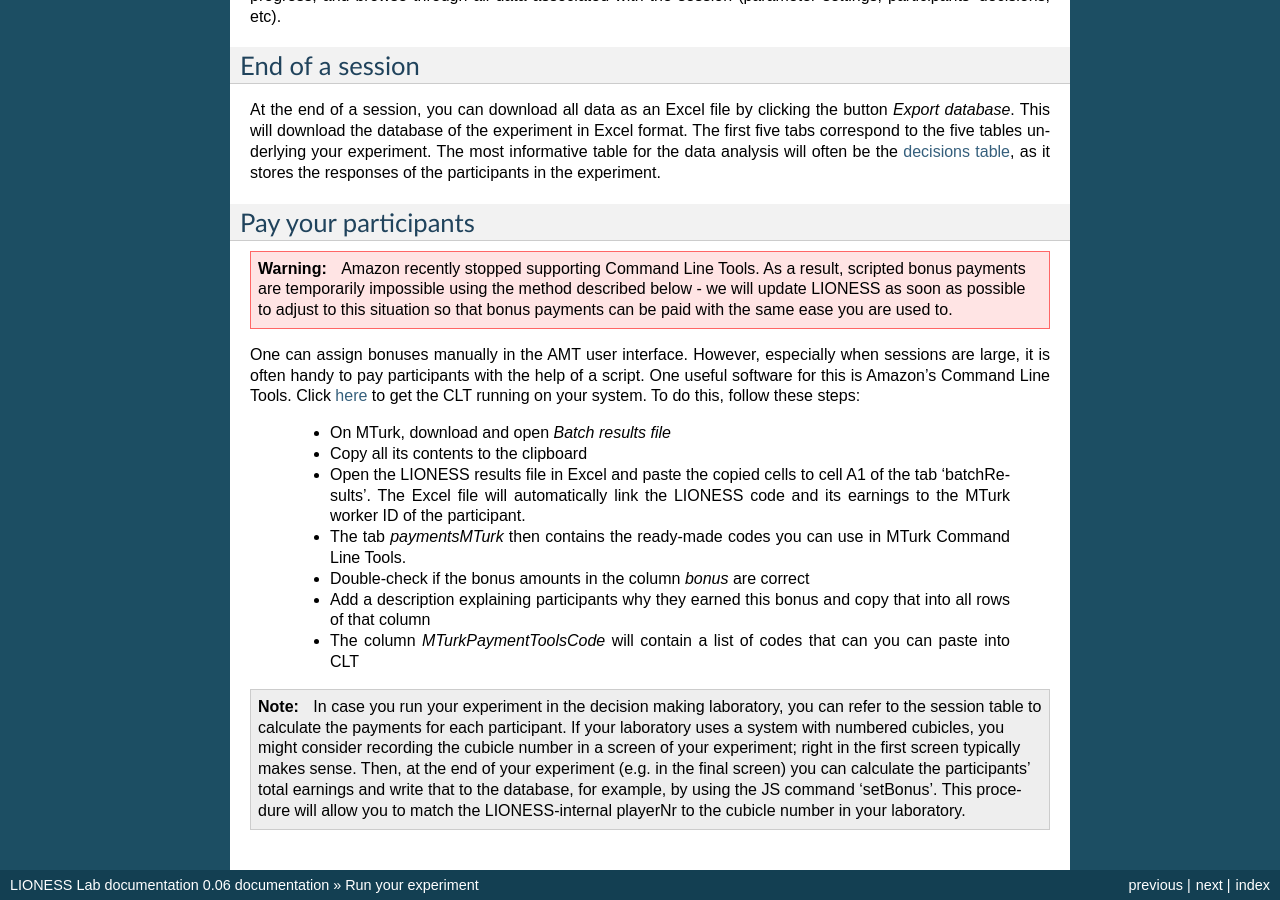
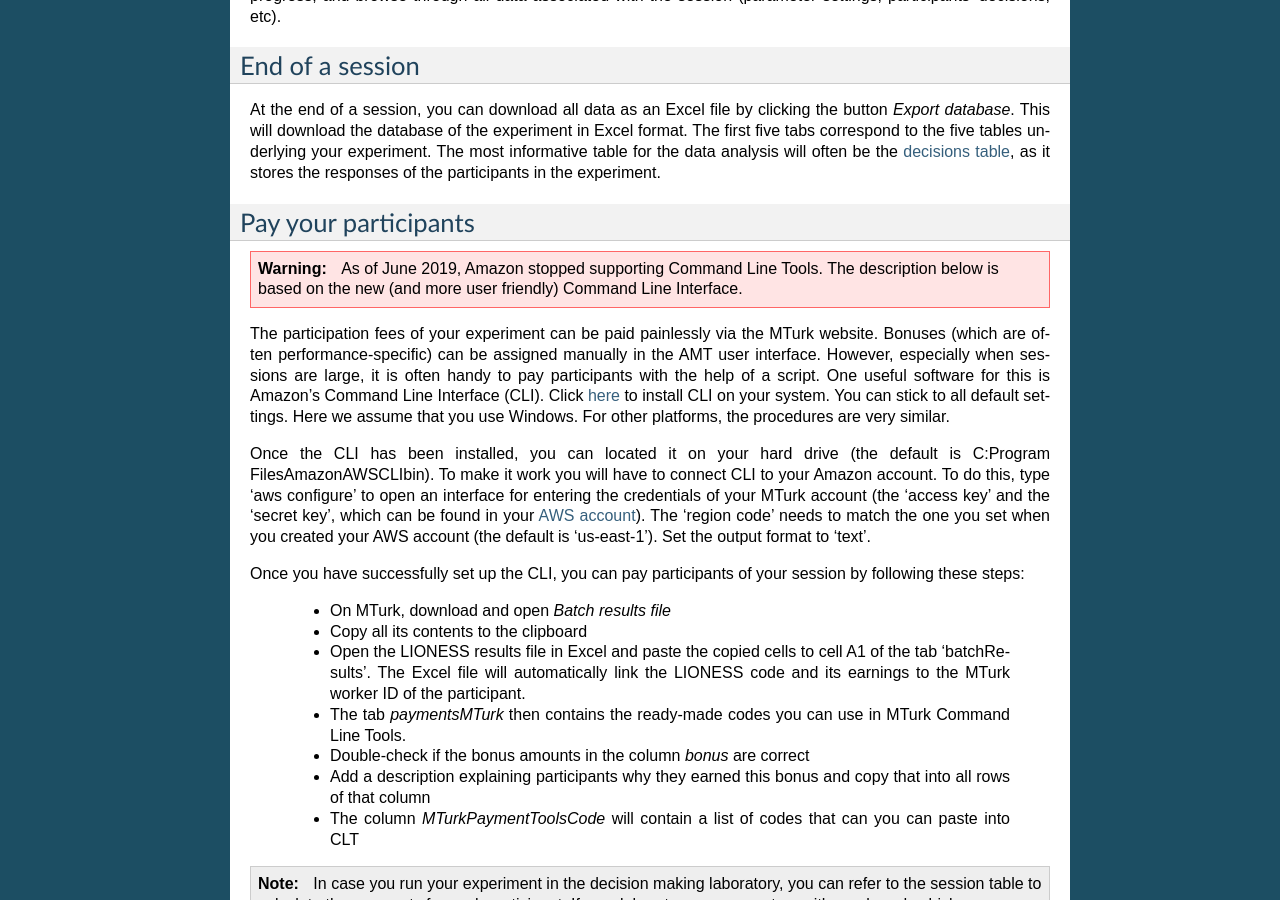
Before and after one commit to marcusgia2505/LIONESS_doc, a Sphinx documentation site: the page built from docs/0304_run.rst, in a window 1280 px wide and 900 px high, scrolled down 977 px. Built offline with Sphinx 7.4.7, drawn with Linux system fonts in a browser that asks for light colours.

Commit message:
Update 0304_run.rst

```diff
--- a/docs/0304_run.rst
+++ b/docs/0304_run.rst
@@ -41,10 +41,13 @@
 Pay your participants
 =======================
 
-.. warning:: Amazon recently stopped supporting Command Line Tools. As a result, scripted bonus payments are temporarily  impossible using the method described below - we will update LIONESS as soon as possible to adjust to this situation so that bonus payments can be paid with the same ease you are used to.
+.. warning:: As of June 2019, Amazon stopped supporting Command Line Tools. The description below is based on the new (and more user friendly) Command Line Interface.
 
+The participation fees of your experiment can be paid painlessly via the MTurk website. Bonuses (which are often performance-specific) can be assigned manually in the AMT user interface. However, especially when sessions are large, it is often handy to pay participants with the help of a script. One useful software for this is Amazon's Command Line Interface (CLI). Click `here <https://docs.aws.amazon.com/cli/latest/userguide/cli-chap-install.html>`__ to install CLI on your system. You can stick to all default settings. Here we assume that you use Windows. For other platforms, the procedures are very similar.
 
-One can assign bonuses manually in the AMT user interface. However, especially when sessions are large, it is often handy to pay participants with the help of a script. One useful software for this is Amazon's Command Line Tools. Click `here <https://requester.mturk.com/developer/tools/clt>`__ to get the CLT running on your system. To do this, follow these steps:
+Once the CLI has been installed, you can located it on your hard drive (the default is C:\Program Files\Amazon\AWSCLI\bin). To make it work you will have to connect CLI to your Amazon account. To do this, type 'aws configure' to open an interface for entering the credentials of your MTurk account (the 'access key' and the 'secret key', which can be found in your `AWS account <https://help.bittitan.com/hc/en-us/articles/115008255268-How-do-I-find-my-AWS-Access-Key-and-Secret-Access-Key->`_). The 'region code' needs to match the one you set when you created your AWS account (the default is 'us-east-1'). Set the output format to 'text'.
+
+Once you have successfully set up the CLI, you can pay participants of your session by following these steps:
 
  - On MTurk, download and open *Batch results file*
  - Copy all its contents to the clipboard
```
